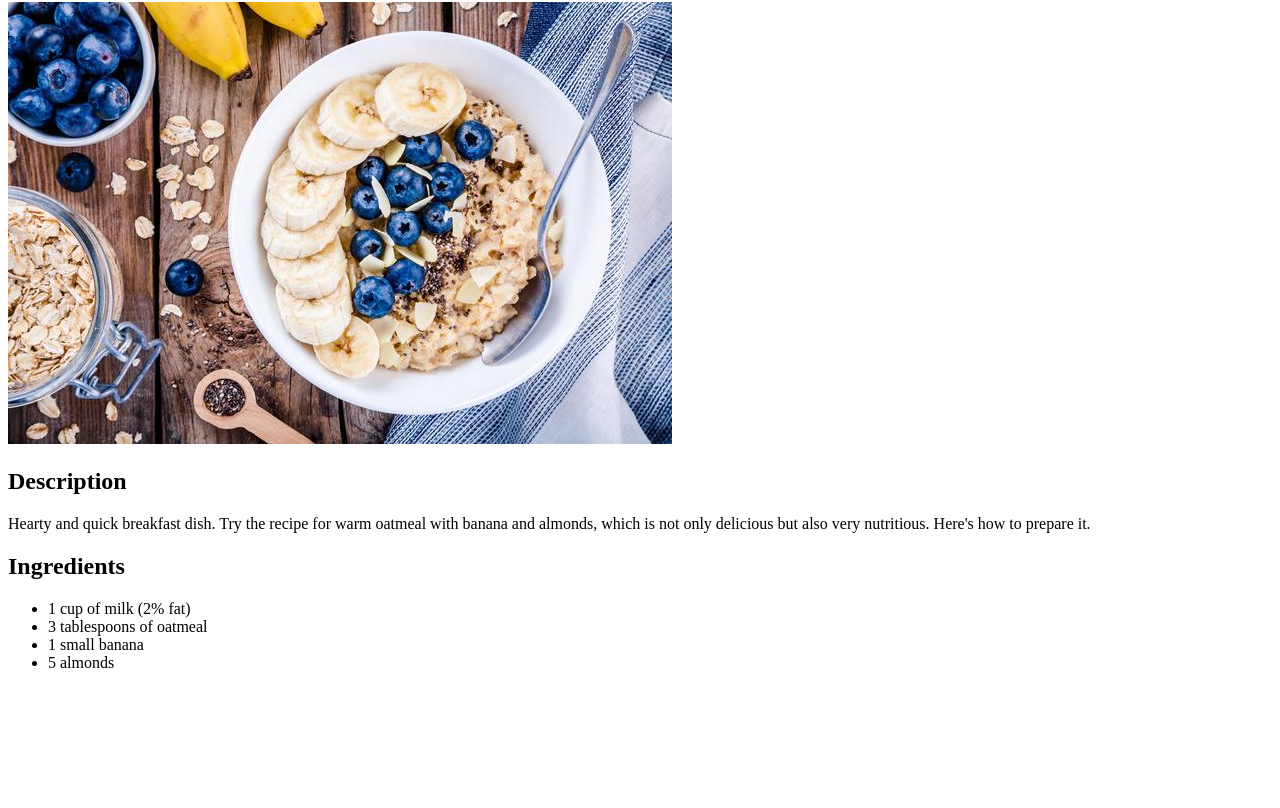
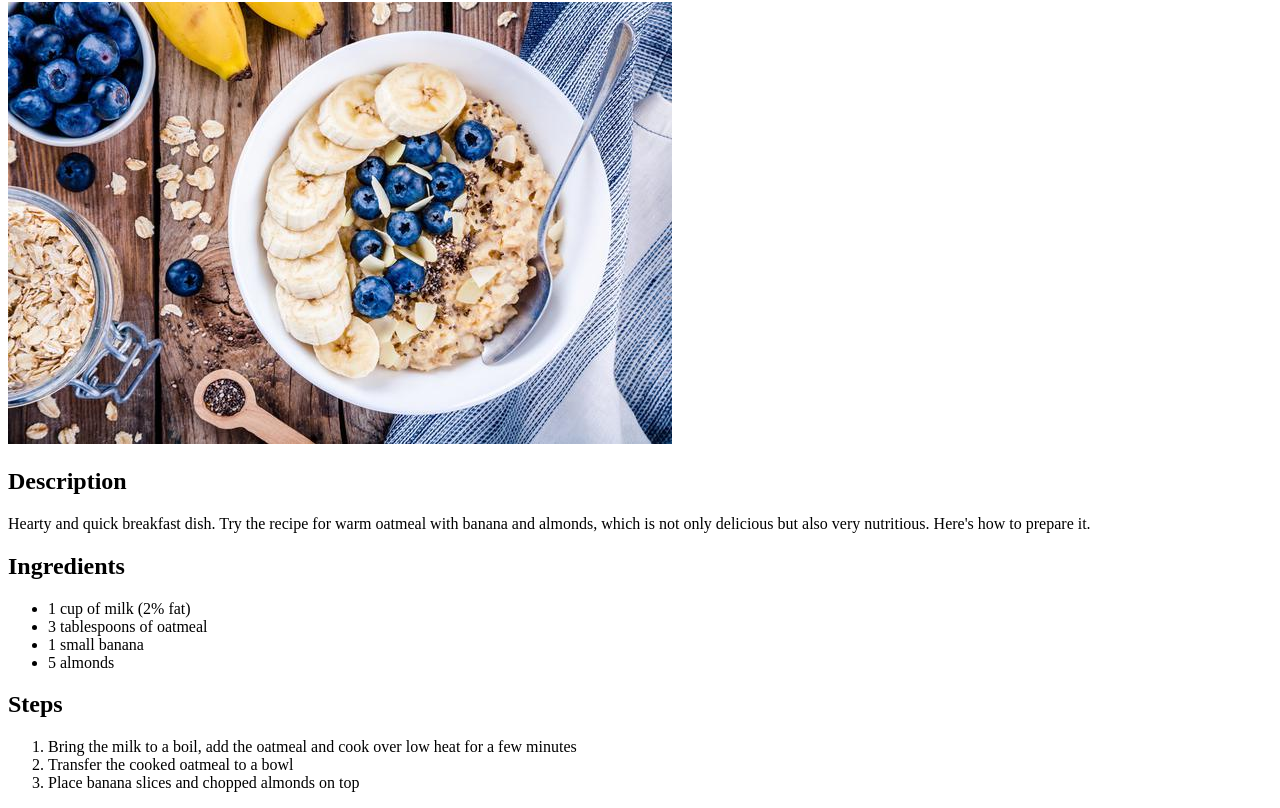
Before and after one commit to rvqy/odin-recipes, a plain HTML site: page recipes/oatmeal.html in a window 1280 px wide. Shown: the part 78-886 px from the top of the page. Before the commit the page ends 800 px from the top, so only its background shows below. Drawn offline with Linux system fonts and the light colour scheme.

Commit message:
Add steps for making oatmeal dish

```diff
--- a/recipes/oatmeal.html
+++ b/recipes/oatmeal.html
@@ -16,5 +16,11 @@
         <li>1 small banana</li>
         <li>5 almonds</li>
     </ul>
+    <h2>Steps</h2>
+    <ol>
+        <li>Bring the milk to a boil, add the oatmeal and cook over low heat for a few minutes</li>
+        <li>Transfer the cooked oatmeal to a bowl</li>
+        <li>Place banana slices and chopped almonds on top</li>
+    </ol>
 </body>
 </html>
```
